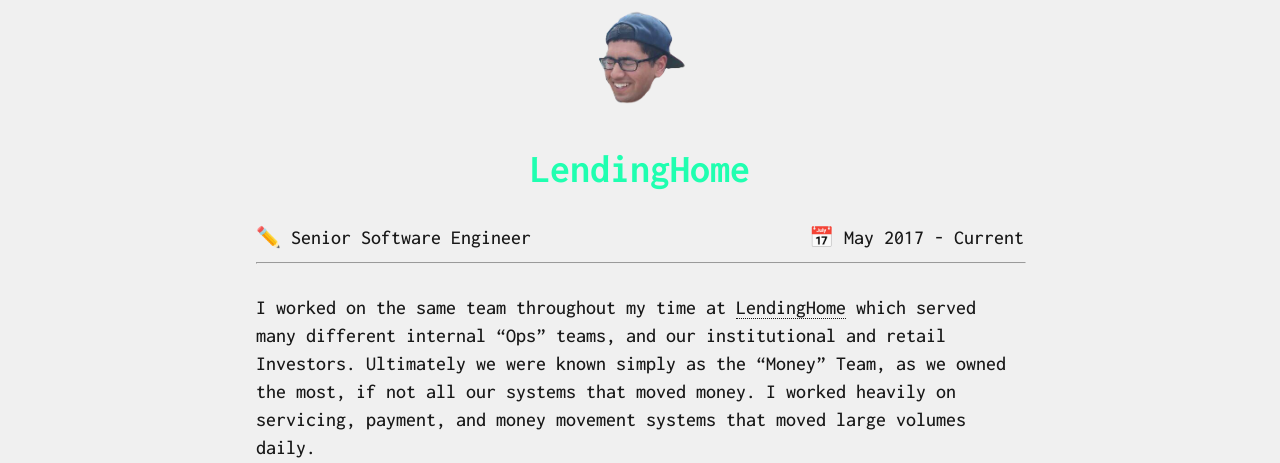
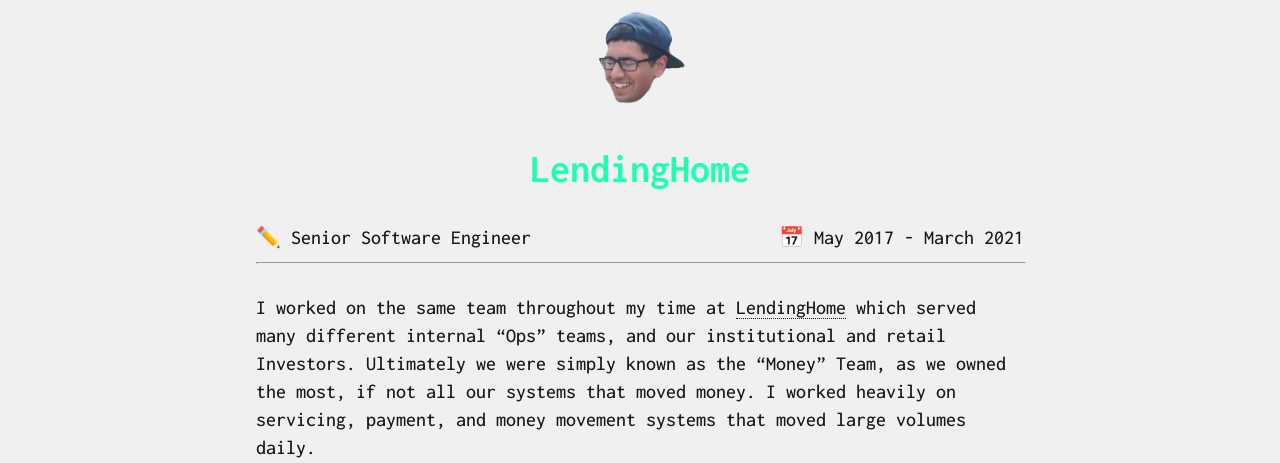
Before and after one commit to omkarmoghe/omkarmoghe.github.io, a Jekyll site: the page built from _jobs/lendinghome.md, in a window 1280 px wide. Shown: the top 463 px of the page. Built offline with Jekyll 4.4.1, drawn with Linux system fonts in a browser that asks for light colours; nearby versions of some CDN libraries.

Commit message:
endinghome :(

```diff
--- a/_jobs/lendinghome.md
+++ b/_jobs/lendinghome.md
@@ -2,11 +2,11 @@
 layout: job
 title: LendingHome
 job_title: Senior Software Engineer
-duration: May 2017 - Current
+duration: May 2017 - March 2021
 order: 4
 ---
 
-I worked on the same team throughout my time at [LendingHome](https://www.lendinghome.com/) which served many different internal "Ops" teams, and our institutional and retail Investors. Ultimately we were known simply as the "Money" Team, as we owned the most, if not all our systems that moved money. I worked heavily on servicing, payment, and money movement systems that moved large volumes daily.
+I worked on the same team throughout my time at [LendingHome](https://www.lendinghome.com/) which served many different internal "Ops" teams, and our institutional and retail Investors. Ultimately we were simply known as the "Money" Team, as we owned the most, if not all our systems that moved money. I worked heavily on servicing, payment, and money movement systems that moved large volumes daily.
 
 Some of the systems/things I worked on, in no particular order:
 
```
